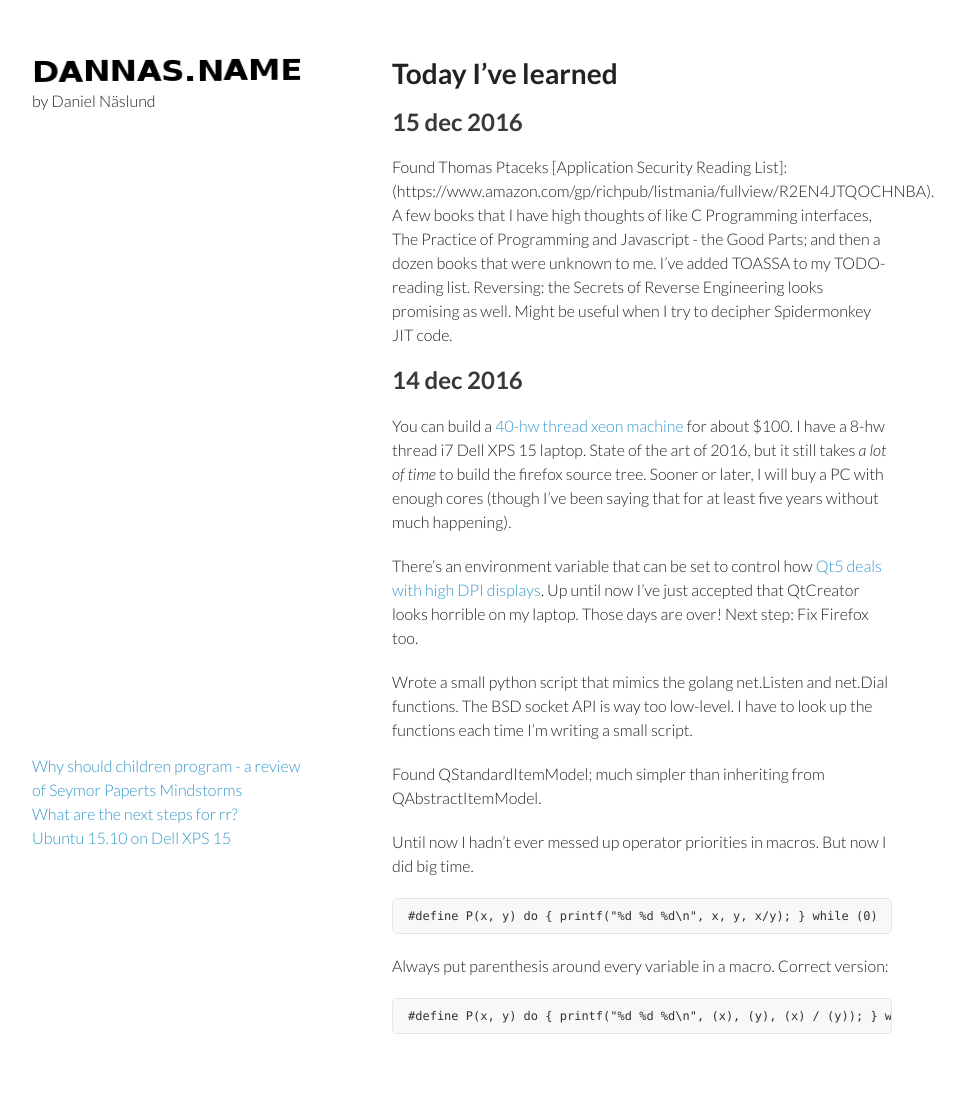
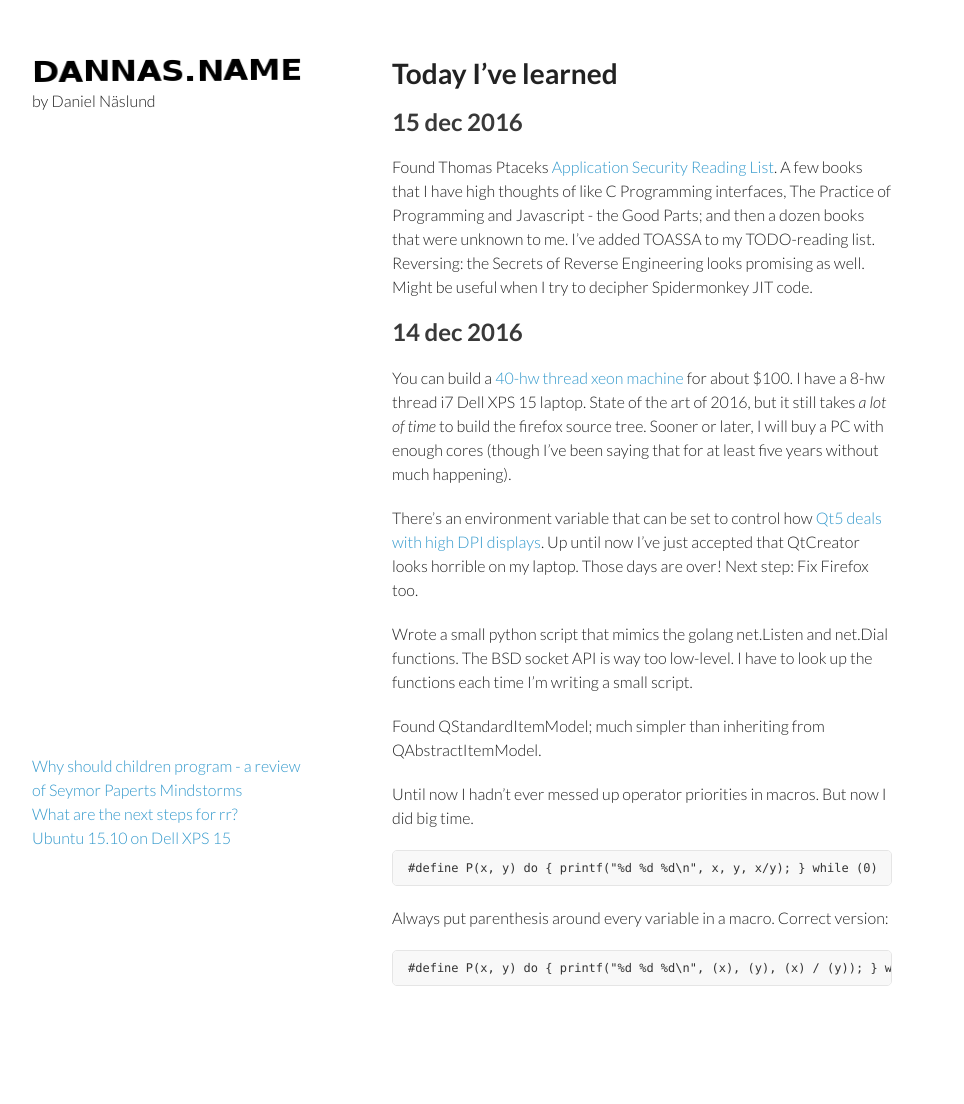
Before and after one commit to dannas/dannas.github.com, a Jekyll site: the page built from TIL.markdown, in a window 1280 px wide. Shown: the whole page, without its empty margins (178-1142 px from the left). Built offline with Jekyll 4.4.1, drawn with Linux system fonts in a browser that asks for light colours; our own code applies the rules of GitHub Pages for plain Markdown files; after the commit the page ends 1056 px from its top, so only the background shows below that.

Commit message:
Fix typo

```diff
--- a/TIL.markdown
+++ b/TIL.markdown
@@ -2,7 +2,7 @@
 
 ## 15 dec 2016
 Found Thomas Ptaceks [Application Security Reading
-List]:(https://www.amazon.com/gp/richpub/listmania/fullview/R2EN4JTQOCHNBA). A
+List](https://www.amazon.com/gp/richpub/listmania/fullview/R2EN4JTQOCHNBA). A
 few books that I have high thoughts of like C Programming interfaces, The
 Practice of Programming and Javascript - the Good Parts; and then a dozen books
 that were unknown to me. I've added TOASSA to my TODO-reading list. Reversing:
```
